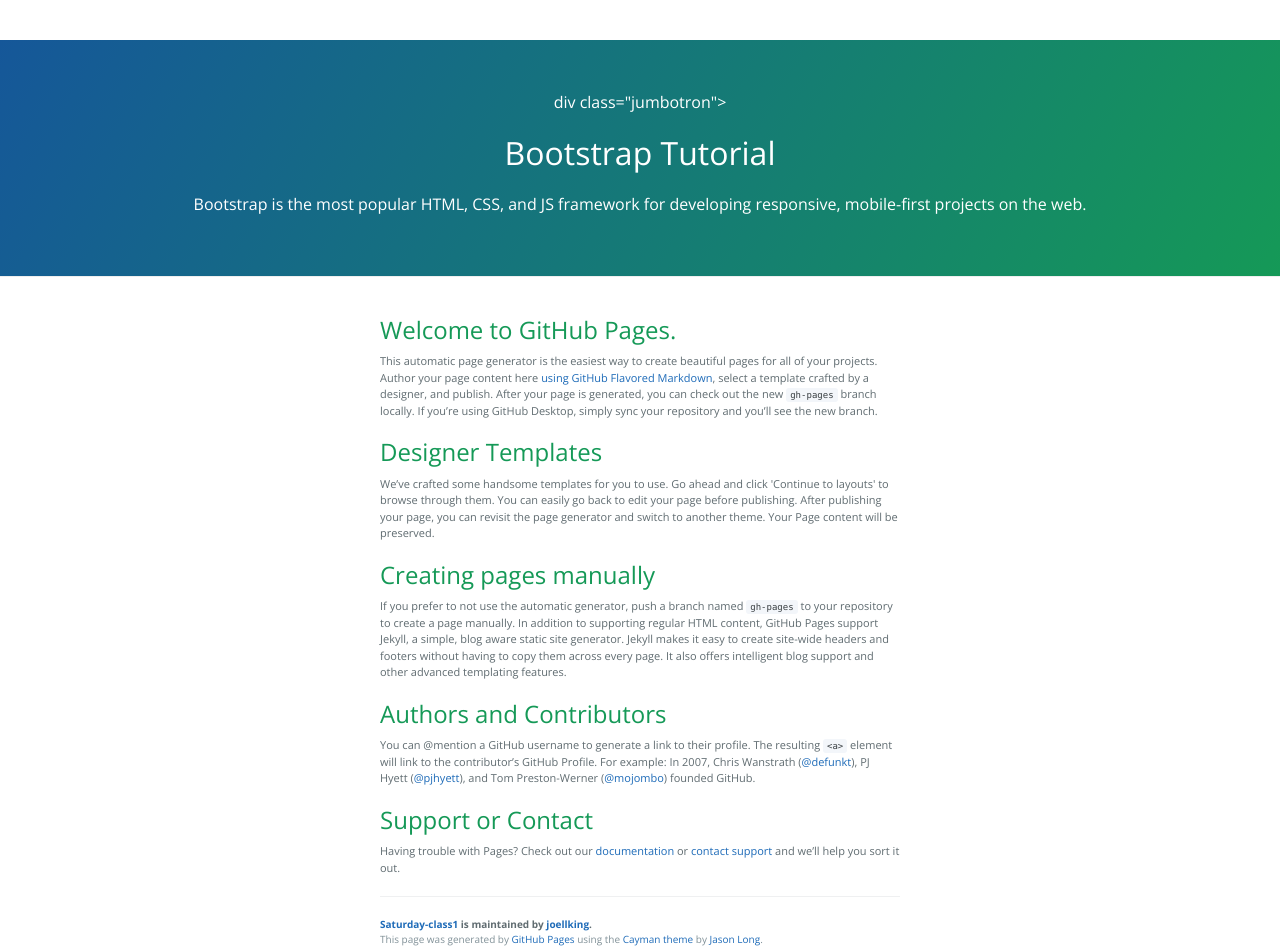
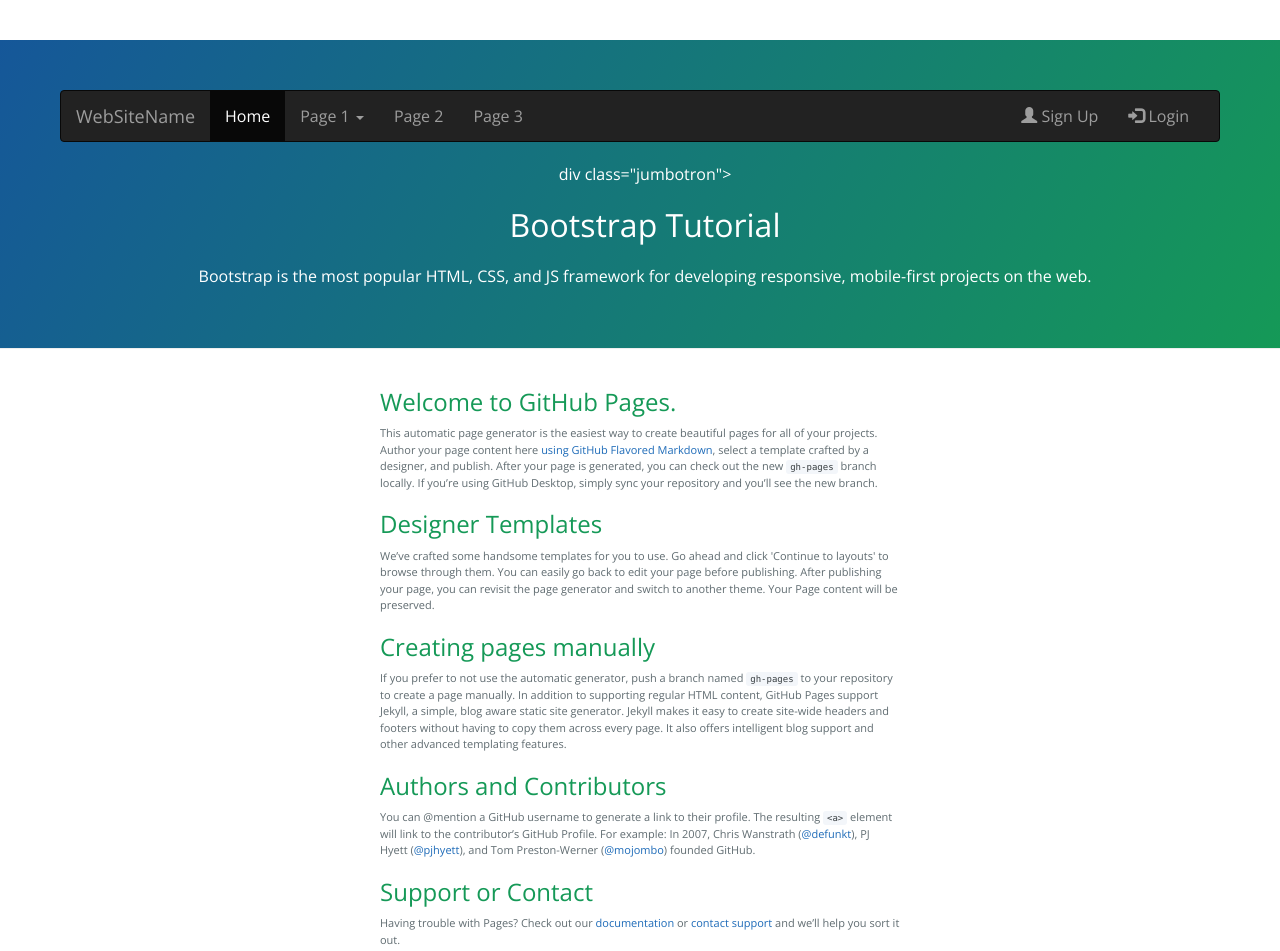
Before and after one commit to joellking/saturday-class1, a plain HTML site: page index.html in a window 1280 px wide. Shown: the top 951 px of the page. Drawn offline with nearby package versions, Linux system fonts and the light colour scheme.

Commit message:
Update index.html

```diff
--- a/index.html
+++ b/index.html
@@ -8,13 +8,48 @@
   <script src="https://ajax.googleapis.com/ajax/libs/jquery/1.12.4/jquery.min.js"></script>
   <script src="https://maxcdn.bootstrapcdn.com/bootstrap/3.3.7/js/bootstrap.min.js"></script>
     <link rel="stylesheet" type="text/css" href="stylesheets/normalize.css" media="screen">
+
+
     <link href='https://fonts.googleapis.com/css?family=Open+Sans:400,700' rel='stylesheet' type='text/css'>
     <link rel="stylesheet" type="text/css" href="stylesheets/stylesheet.css" media="screen">
     <link rel="stylesheet" type="text/css" href="stylesheets/github-light.css" media="screen">
   </head>
   <body>
     <section class="page-header">
+      <nav class="navbar navbar-inverse">
+  <div class="container-fluid">
+    <div class="navbar-header">
+      <button type="button" class="navbar-toggle" data-toggle="collapse" data-target="#myNavbar">
+        <span class="icon-bar"></span>
+        <span class="icon-bar"></span>
+        <span class="icon-bar"></span>
+      </button>
+      <a class="navbar-brand" href="#">WebSiteName</a>
+    </div>
+    <div class="collapse navbar-collapse" id="myNavbar">
+      <ul class="nav navbar-nav">
+        <li class="active"><a href="#">Home</a></li>
+        <li class="dropdown">
+          <a class="dropdown-toggle" data-toggle="dropdown" href="#">Page 1 <span class="caret"></span></a>
+          <ul class="dropdown-menu">
+            <li><a href="#">Page 1-1</a></li>
+            <li><a href="#">Page 1-2</a></li>
+            <li><a href="#">Page 1-3</a></li>
+          </ul>
+        </li>
+        <li><a href="#">Page 2</a></li>
+        <li><a href="#">Page 3</a></li>
+      </ul>
+      <ul class="nav navbar-nav navbar-right">
+        <li><a href="#"><span class="glyphicon glyphicon-user"></span> Sign Up</a></li>
+        <li><a href="#"><span class="glyphicon glyphicon-log-in"></span> Login</a></li>
+      </ul>
+    </div>
+  </div>
+</nav>
+  <div class="container">
      div class="jumbotron">
+
     <h1>Bootstrap Tutorial</h1>
     <p>Bootstrap is the most popular HTML, CSS, and JS framework for developing responsive, mobile-first projects on the web.</p>
   </div>
```
